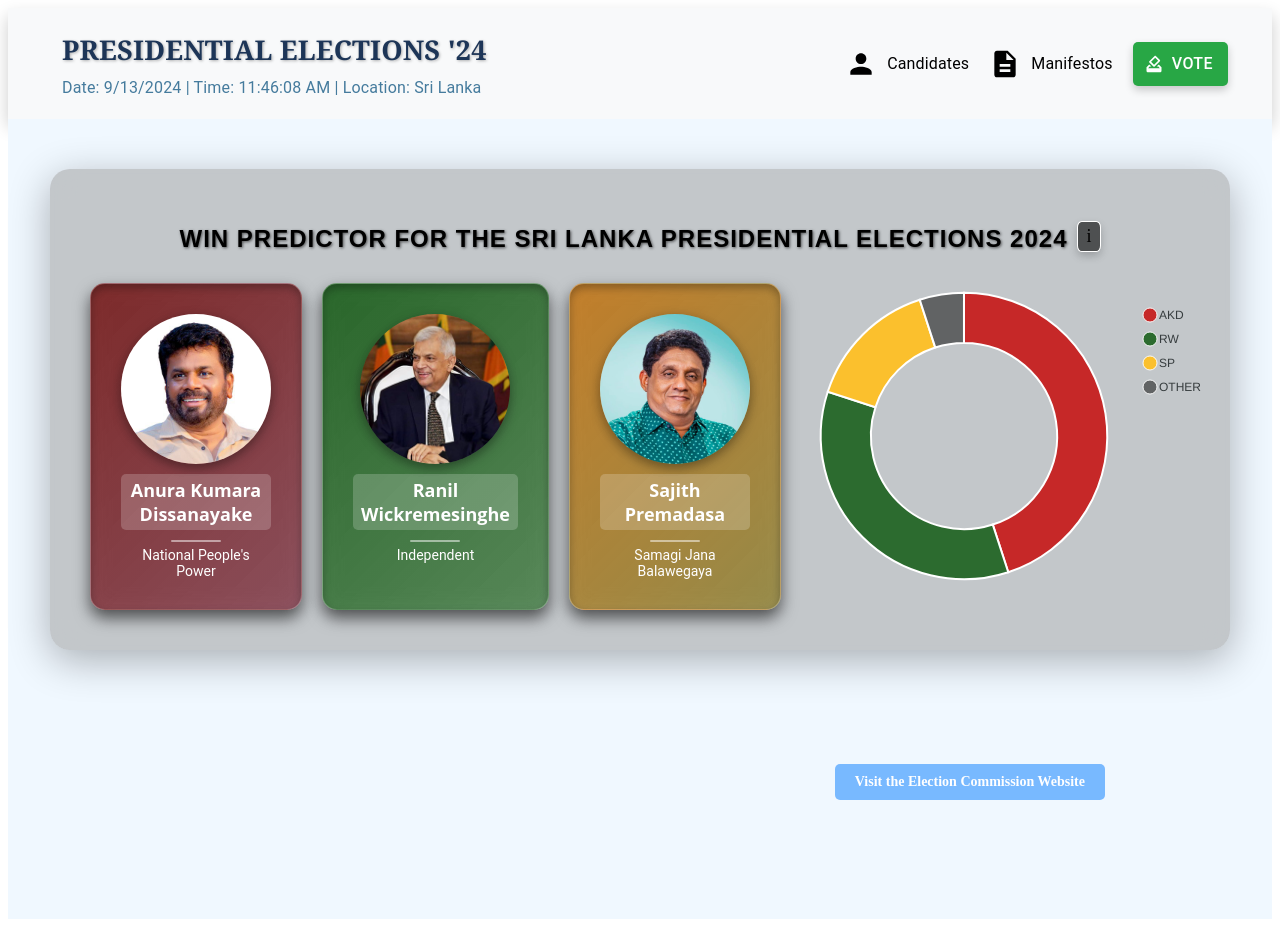
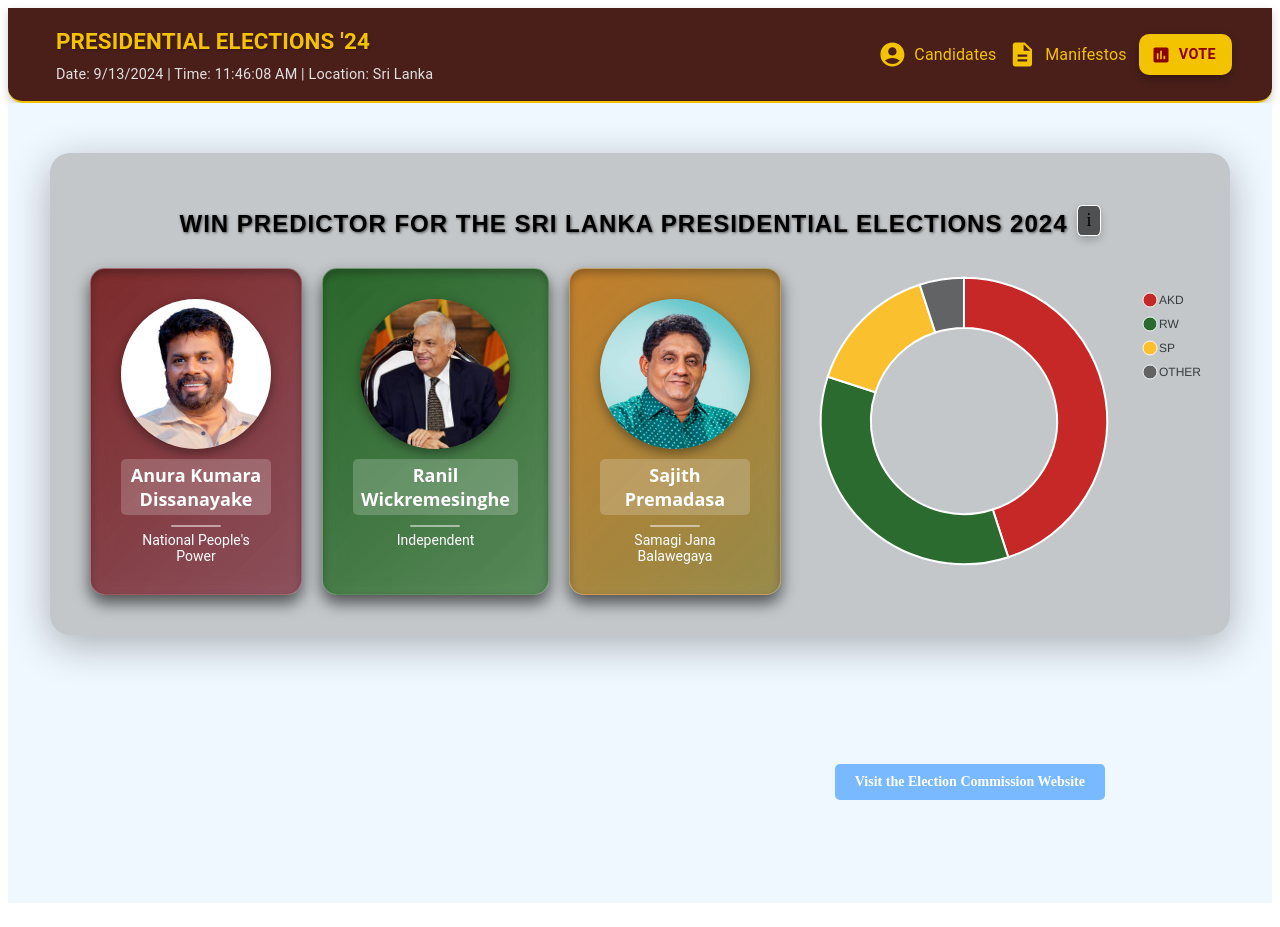
Before and after one commit to CheliM7/043_ChatGPT, a React (Vite) app in the folder frontend/: page /home in a window 1280 px wide. Built offline with nearby package versions, Linux system fonts and the light colour scheme.

Commit message:
navbar color changed to brown-yellow

```diff
--- a/frontend/src/components/navBar.jsx
+++ b/frontend/src/components/navBar.jsx
@@ -1,9 +1,84 @@
 import React, { useState, useEffect } from 'react';
 import { AppBar, Toolbar, Typography, Button, Tooltip, Box, useMediaQuery } from '@mui/material';
-import { Person, Description, HowToVote } from '@mui/icons-material';
+import { AccountCircle, Description, Poll } from '@mui/icons-material';
 import { styled } from '@mui/system';
 import { Link } from 'react-router-dom';
 import { useTheme } from '@mui/material/styles';
+
+const NavBarContainer = styled(AppBar)(({ theme }) => ({
+  backgroundColor: '#4A1F1A', // Dark Wine Red
+  color: '#F4C300', // Sri Lankan Flag Yellow
+  boxShadow: '0px 4px 10px rgba(0, 0, 0, 0.2)',
+  borderBottom: '2px solid #F4C300',
+  borderRadius: '0 0 15px 15px',
+  padding: '8px 16px', // Reduced padding for a lower height
+}));
+
+const ToolbarStyled = styled(Toolbar)(({ theme }) => ({
+  display: 'flex',
+  flexDirection: 'row',
+  alignItems: 'center',
+  justifyContent: 'space-between',
+  padding: theme.spacing(0.5),
+}));
+
+const ElectionInfo = styled(Box)(({ theme }) => ({
+  textAlign: 'left',
+  padding: '4px 8px',
+  flex: 1,
+}));
+
+const ElectionTitle = styled(Typography)(({ theme }) => ({
+  fontWeight: 'bold',
+  fontSize: '1.4rem', // Reduced font size
+  fontFamily: 'Roboto, sans-serif',
+  color: '#F4C300',
+  textShadow: '1px 1px 3px rgba(0, 0, 0, 0.3)',
+  cursor: 'pointer',
+  marginBottom: theme.spacing(0.5),
+}));
+
+const DateInfo = styled(Typography)(({ theme }) => ({
+  fontSize: '0.9rem', // Reduced font size
+  color: '#E0E0E0',
+  marginTop: '5px',
+}));
+
+const RightSection = styled(Box)(({ theme }) => ({
+  display: 'flex',
+  alignItems: 'center',
+  gap: '12px', // Reduced gap
+  flexDirection: 'row',
+  justifyContent: 'flex-end',
+  [theme.breakpoints.down('sm')]: {
+    flexDirection: 'column',
+    gap: '8px',
+  },
+}));
+
+const VoteButton = styled(Button)(({ theme }) => ({
+  backgroundColor: '#F4C300', // Sri Lankan Flag Yellow
+  color: '#8B0000', // Dark Crimson Red
+  padding: '8px 16px', // Reduced padding
+  borderRadius: '10px', // Slightly reduced border-radius
+  fontSize: '0.9rem', // Reduced font size
+  fontWeight: 'bold',
+  boxShadow: '0px 4px 8px rgba(0, 0, 0, 0.3)',
+  '&:hover': {
+    backgroundColor: '#E0A800',
+    boxShadow: '0px 6px 12px rgba(0, 0, 0, 0.4)',
+  },
+}));
+
+const IconButton = styled(Box)(({ theme }) => ({
+  display: 'flex',
+  alignItems: 'center',
+  gap: '8px',
+  color: '#F4C300',
+  '&:hover': {
+    color: '#E0A800',
+  },
+}));
 
 const NavBar = () => {
   const [currentTime, setCurrentTime] = useState(new Date());
@@ -14,62 +89,11 @@
   }, []);
 
   const theme = useTheme();
-  const isSmallScreen = useMediaQuery(theme.breakpoints.down('sm')); // Breakpoint for responsiveness
-
-const NavBarContainer = styled(AppBar)(({ theme }) => ({
-  backgroundColor: '#f8f9fa',
-  color: '#000',
-  padding: isSmallScreen ? '5px 10px' : '10px 20px',
-  boxShadow: '0px 8px 16px rgba(0, 0, 0, 0.2)', // Increased bottom shadow
-  borderBottom: `1px solid ${theme.palette.divider}`, // Subtle border for added depth
-}));
-
-
-  const ElectionInfo = styled(Box)(({ theme }) => ({
-    textAlign: isSmallScreen ? 'center' : 'left',
-    padding: '10px',
-  }));
-
-  const ElectionTitle = styled(Typography)(({ theme }) => ({
-    fontWeight: 'bold',
-    fontSize: isSmallScreen ? '1.2rem' : '1.7rem',
-    fontFamily: 'Georgia, serif',
-    color: '#1d3557',
-    textShadow: '1px 1px 3px rgba(0, 0, 0, 0.3)', // Slight shadow for text depth
-    cursor: 'pointer',
-  }));
-
-  const DateInfo = styled(Typography)(({ theme }) => ({
-    fontSize: isSmallScreen ? '0.8rem' : '1rem',
-    marginTop: '5px',
-    color: '#457b9d',
-  }));
-
-  const RightSection = styled(Box)(({ theme }) => ({
-    display: 'flex',
-    alignItems: 'center',
-    gap: isSmallScreen ? '10px' : '20px',
-    marginLeft: isSmallScreen ? '0' : 'auto',
-    flexDirection: isSmallScreen ? 'column' : 'row',
-    justifyContent: isSmallScreen ? 'center' : 'flex-end',
-  }));
-
-  const VoteButton = styled(Button)(({ theme }) => ({
-    backgroundColor: '#28a745',
-    color: 'white',
-    padding: '8px 15px',
-    borderRadius: '5px',
-    fontSize: '1rem',
-    boxShadow: '0px 4px 8px rgba(0, 0, 0, 0.2)', // Shadow for button depth
-    '&:hover': {
-      backgroundColor: '#218838',
-      boxShadow: '0px 6px 12px rgba(0, 0, 0, 0.3)', // Enhanced shadow on hover
-    },
-  }));
+  const isSmallScreen = useMediaQuery(theme.breakpoints.down('sm'));
 
   return (
     <NavBarContainer position="static">
-      <Toolbar sx={{ flexDirection: isSmallScreen ? 'column' : 'row' }}>
+      <ToolbarStyled>
         {/* Election Info */}
         <ElectionInfo>
           <Link to="/home" style={{ textDecoration: 'none' }}>
@@ -85,31 +109,31 @@
         <RightSection>
           <Tooltip title="View Candidates" arrow>
             <Link to="/candidates" style={{ textDecoration: 'none', color: 'inherit' }}>
-              <Box display="flex" alignItems="center" gap="10px">
-                <Person sx={{ fontSize: '2rem' }} />
+              <IconButton>
+                <AccountCircle sx={{ fontSize: '1.8rem' }} /> {/* Reduced icon size */}
                 <Typography variant="body1">Candidates</Typography>
-              </Box>
+              </IconButton>
             </Link>
           </Tooltip>
 
           <Tooltip title="Read Manifestos" arrow>
             <Link to="/manifestos" style={{ textDecoration: 'none', color: 'inherit' }}>
-              <Box display="flex" alignItems="center" gap="10px">
-                <Description sx={{ fontSize: '2rem' }} />
+              <IconButton>
+                <Description sx={{ fontSize: '1.8rem' }} /> {/* Reduced icon size */}
                 <Typography variant="body1">Manifestos</Typography>
-              </Box>
+              </IconButton>
             </Link>
           </Tooltip>
 
           <Tooltip title="Cast Your Vote in our Poll" arrow>
             <Link to="/vote" style={{ textDecoration: 'none' }}>
-              <VoteButton variant="contained" startIcon={<HowToVote />}>
+              <VoteButton variant="contained" startIcon={<Poll />}>
                 VOTE
               </VoteButton>
             </Link>
           </Tooltip>
         </RightSection>
-      </Toolbar>
+      </ToolbarStyled>
     </NavBarContainer>
   );
 };
```
